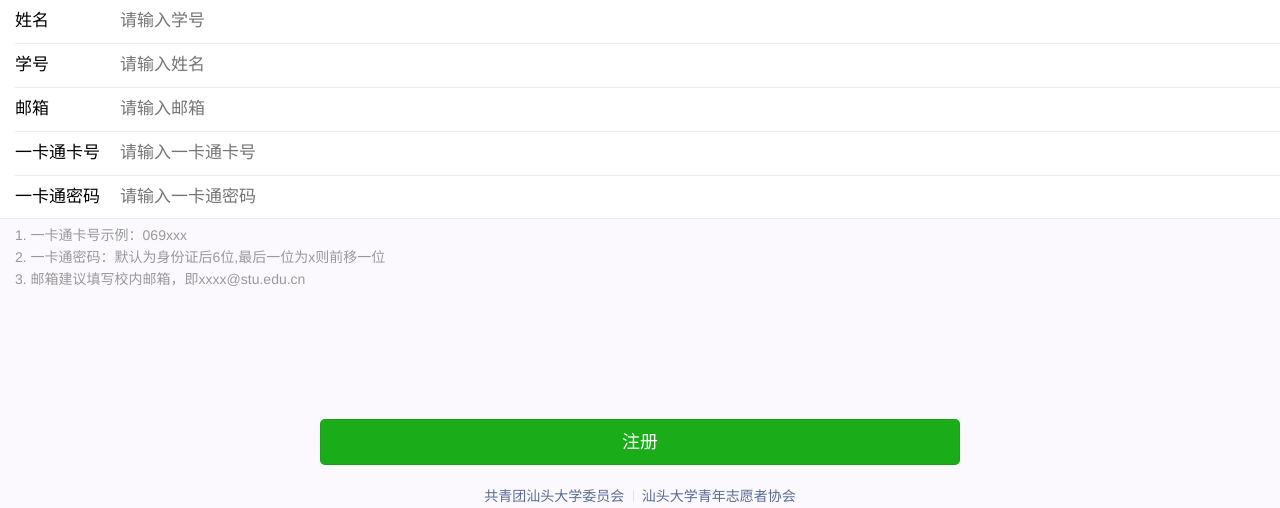
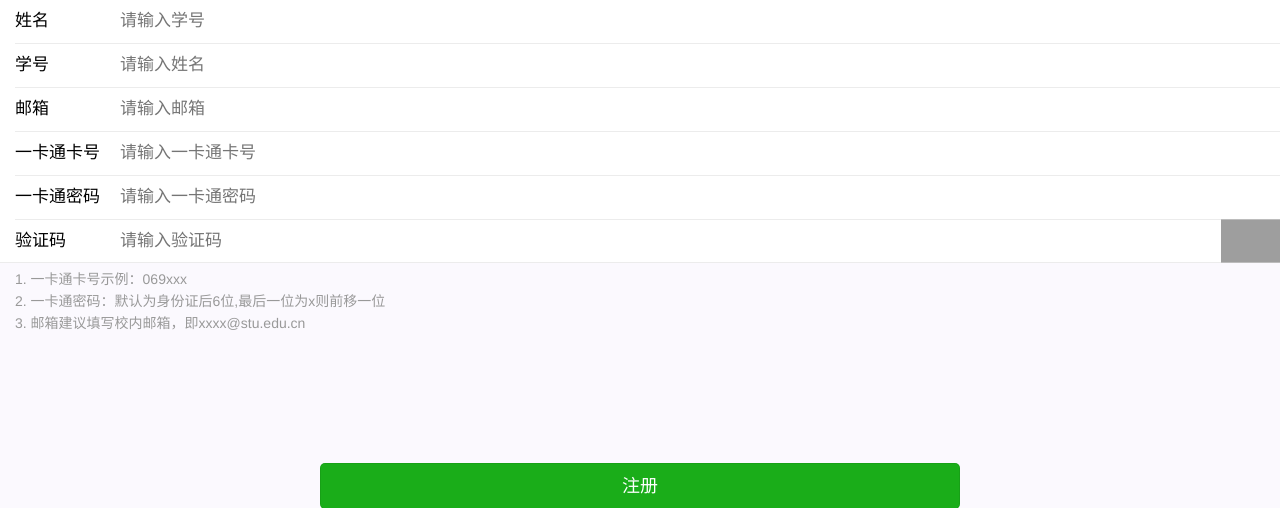
Before and after one commit to hmgqzx/smartcard-finder, a Flask app: page /register in a window 1280 px wide. Shown: the part 311-819 px from the top of the page. Run offline with Flask 2, Linux system fonts and the light colour scheme; some libraries are stand-ins or nearby versions; grey boxes are pictures that could not be loaded.

Commit message:
添加验证码

```diff
--- a/main/templates/register.html
+++ b/main/templates/register.html
@@ -48,7 +48,15 @@
                     <input class="weui-input" required="required" type="password"  placeholder="请输入一卡通密码" id="password">
                 </div>
             </div>
-
+           <div class="weui-cell weui-cell_vcode">
+                <div class="weui-cell__hd"><label class="weui-label">验证码</label></div>
+                <div class="weui-cell__bd">
+                    <input class="weui-input" type="number" placeholder="请输入验证码">
+                </div>
+                <div class="weui-cell__ft">
+                    <img class="weui-vcode-img" src="http://smartcard.stu.edu.cn/getCheckpic.action?rand=1111.23">
+                </div>
+            </div>
         </div>
           <div class="weui-cells__tips" id="help">1. 一卡通卡号示例：069xxx <br>2. 一卡通密码：默认为身份证后6位,最后一位为x则前移一位<br>3. 邮箱建议填写校内邮箱，即xxxx@stu.edu.cn
           </div>
```
